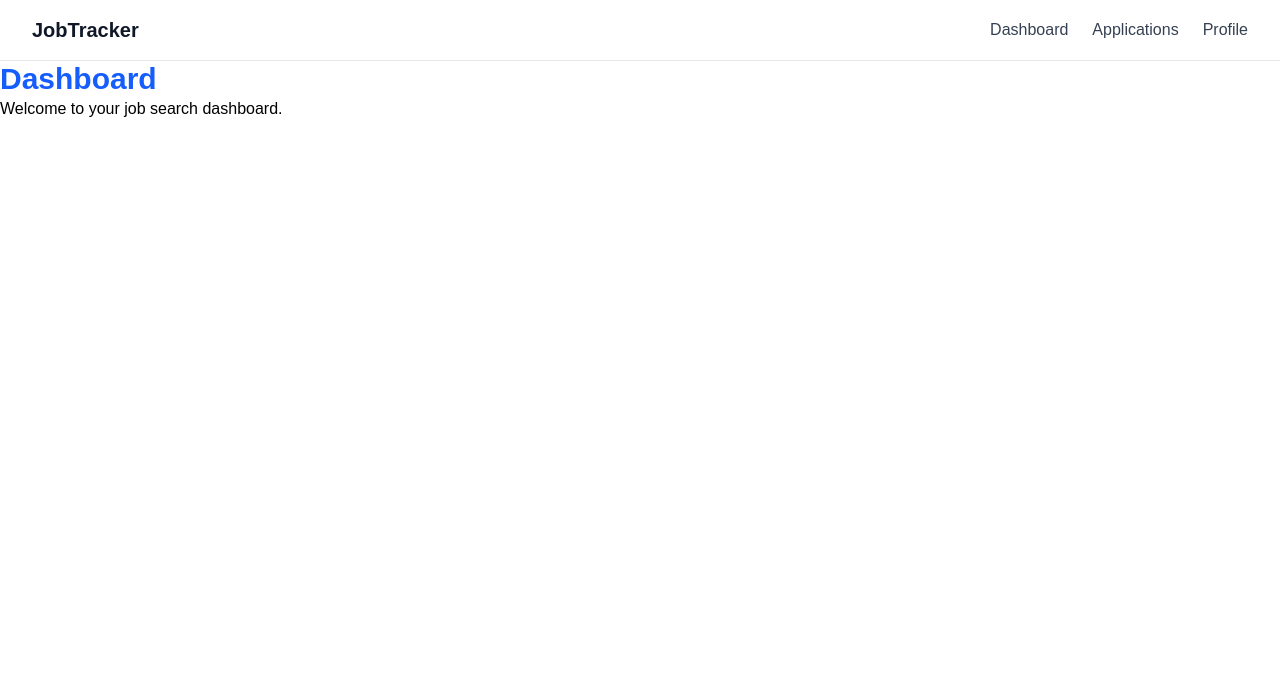
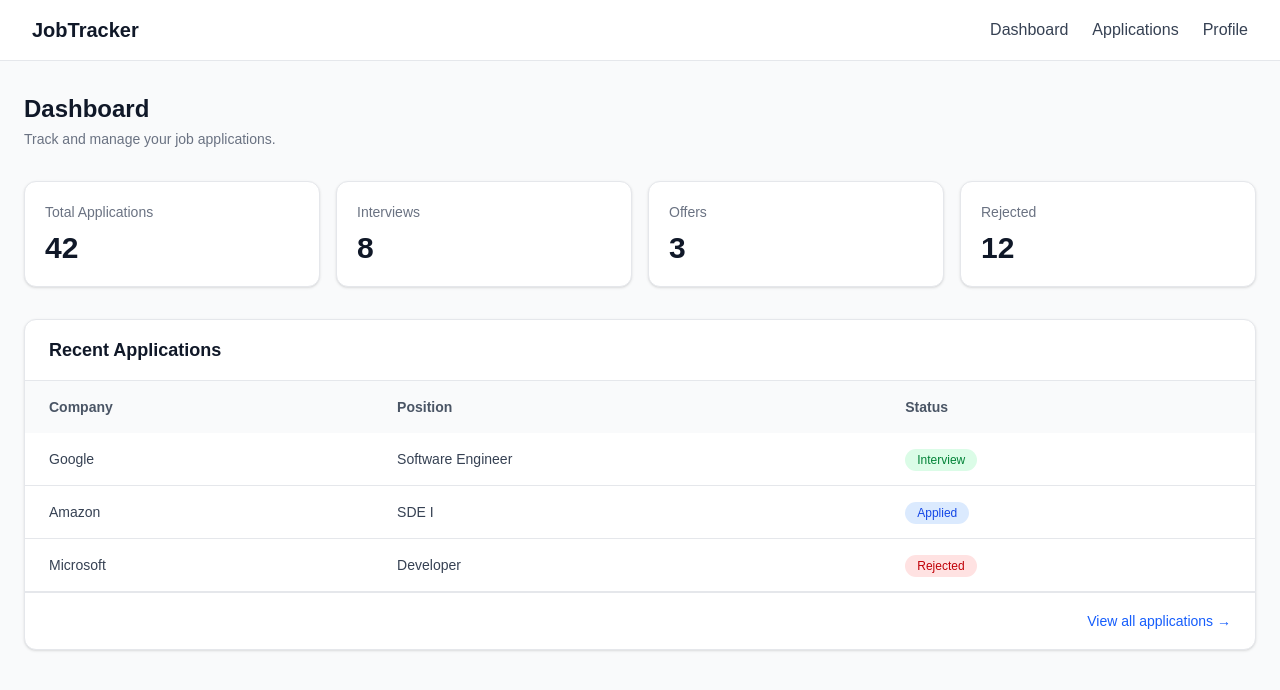
Before and after one commit to HITESH1603/job-tracker, a React (Vite) app in the folder frontend/: page / in a window 1280 px wide. Shown: the top 690 px of the page. Built offline with nearby package versions, Linux system fonts and the light colour scheme.

Commit message:
feat: build dashboard UI with mock data

```diff
--- a/frontend/src/App.tsx
+++ b/frontend/src/App.tsx
@@ -1,16 +1,14 @@
 import Navbar from './components/Navbar'
-
+import Dashboard from './components/Dashboard'
 
 function App() {
   return (
-    <div>
+    <div className="min-h-screen bg-gray-50">
       <Navbar />
 
-      <h2 className="text-3xl font-bold text-blue-600">
-        Dashboard
-      </h2>
-
-      <p>Welcome to your job search dashboard.</p>
+      <div className="mx-auto max-w-7xl px-6 py-8">
+        <Dashboard />
+      </div>
     </div>
   )
 }
--- /dev/null
+++ b/frontend/src/components/Dashboard.tsx
@@ -0,0 +1,110 @@
+const stats = [
+  { label: "Total Applications", value: 42 },
+  { label: "Interviews", value: 8 },
+  { label: "Offers", value: 3 },
+  { label: "Rejected", value: 12 },
+];
+
+const recentApplications = [
+  { company: "Google", role: "Software Engineer", status: "Interview" },
+  { company: "Amazon", role: "SDE I", status: "Applied" },
+  { company: "Microsoft", role: "Developer", status: "Rejected" },
+];
+
+function Dashboard() {
+  return (
+    <main className="space-y-8">
+      <div>
+        <h2 className="text-2xl font-bold text-gray-900">Dashboard</h2>
+
+        <p className="mt-1 text-sm text-gray-500">
+          Track and manage your job applications.
+        </p>
+      </div>
+      <div className="grid grid-cols-1 gap-4 sm:grid-cols-2 lg:grid-cols-4">
+        {stats.map((stat) => (
+          <div
+            key={stat.label}
+            className="rounded-xl border border-gray-200 bg-white p-5 shadow-sm"
+          >
+            <h3 className="text-sm font-medium text-gray-500">{stat.label}</h3>
+            <p className="mt-2 text-3xl font-bold text-gray-900">
+              {stat.value}
+            </p>
+          </div>
+        ))}
+      </div>
+
+      <section className="overflow-hidden rounded-xl border border-gray-200 bg-white shadow-sm">
+        <h2 className="border-b border-gray-200 px-6 py-4 text-lg font-semibold text-gray-900">
+          Recent Applications
+        </h2>
+        <div className="overflow-x-auto">
+          <table className="w-full">
+            <caption className="sr-only">
+              Your three most recent job applications
+            </caption>
+            <thead className="bg-gray-50">
+              <tr>
+                <th
+                  scope="col"
+                  className="px-6 py-4 text-left text-sm font-semibold text-gray-600"
+                >
+                  Company
+                </th>
+                <th
+                  scope="col"
+                  className="px-6 py-4 text-left text-sm font-semibold text-gray-600"
+                >
+                  Position
+                </th>
+                <th
+                  scope="col"
+                  className="px-6 py-4 text-left text-sm font-semibold text-gray-600"
+                >
+                  Status
+                </th>
+              </tr>
+            </thead>
+
+            <tbody>
+              {recentApplications.map((application) => (
+                <tr key={application.company} className="hover:bg-gray-50">
+                  <td className="border-b border-gray-200 px-6 py-4 text-sm text-gray-700">
+                    {application.company}
+                  </td>
+                  <td className="border-b border-gray-200 px-6 py-4 text-sm text-gray-700">
+                    {application.role}
+                  </td>
+                  <td className="border-b border-gray-200 px-6 py-4 text-sm text-gray-700">
+                    <span
+                      className={`rounded-full px-3 py-1 text-xs font-medium ${
+                        application.status === "Interview"
+                          ? "bg-green-100 text-green-700"
+                          : application.status === "Applied"
+                            ? "bg-blue-100 text-blue-700"
+                            : "bg-red-100 text-red-700"
+                      }`}
+                    >
+                      {application.status}
+                    </span>
+                  </td>
+                </tr>
+              ))}
+            </tbody>
+          </table>
+        </div>
+        <div className="border-t border-gray-200 px-6 py-4 text-right">
+          <a
+            href="/applications"
+            className="text-sm font-medium text-blue-600 hover:text-blue-700"
+          >
+            View all applications →
+          </a>
+        </div>
+      </section>
+    </main>
+  );
+}
+
+export default Dashboard;
```
